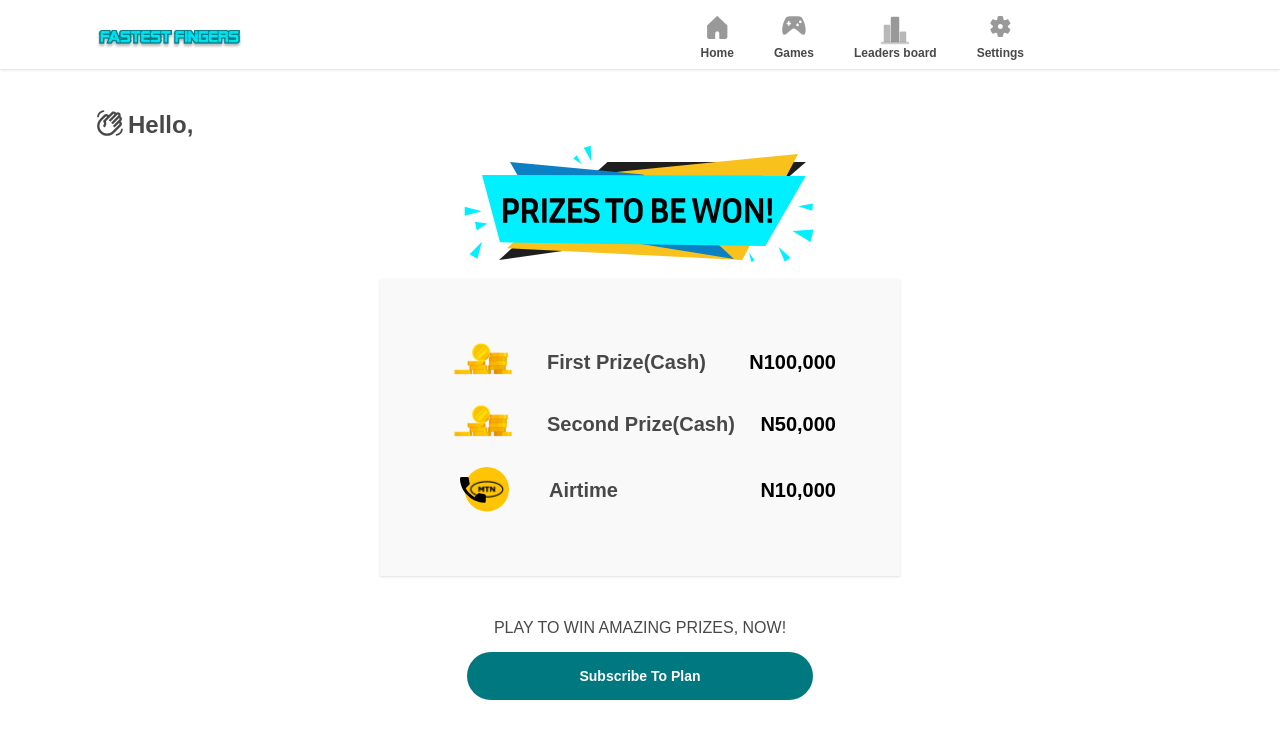
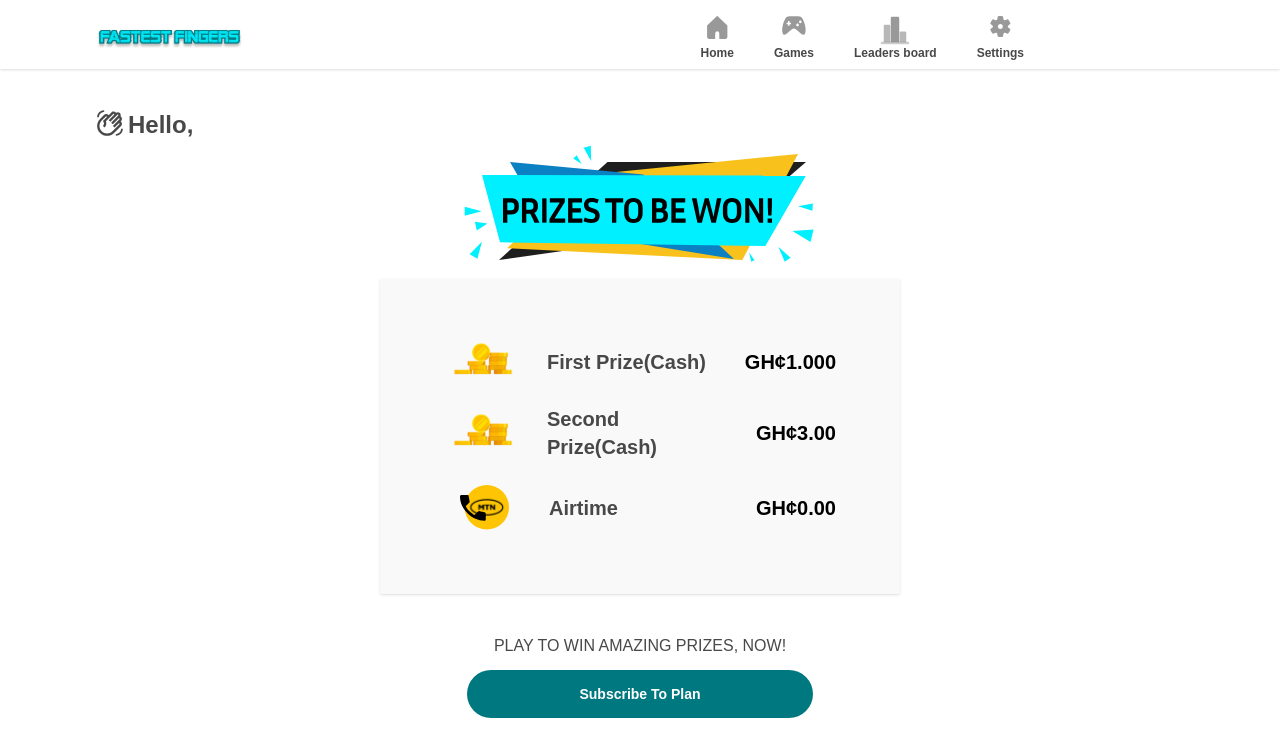
Before and after one commit to Yellowdot-Africa/Fastest_Fingers, a React (Vite) app: page /subscribe in a window 1280 px wide. Shown: the top 756 px of the page. Built offline with nearby package versions, Linux system fonts and the light colour scheme; a web font is replaced by a local one.

Commit message:
change currency and remove date from leaderboard

```diff
--- a/src/components/Play.tsx
+++ b/src/components/Play.tsx
@@ -177,7 +177,7 @@ const Play: React.FC<{ onClose: () => void }> = ({ onClose }) => {
 
                         <div className="mb-4 text-sm flex gap-2 px-4 sm:px-10">
                             <button
-                                className="bg-[#53d3dd] text-white p-2 rounded-lg"
+                                className="bg-[#002B2DB2] text-white p-2 rounded-lg"
                                 onClick={() => setHintUsed(true)}
                             >
                                 Show Hint
--- a/src/components/modals/ErrorModal.tsx
+++ b/src/components/modals/ErrorModal.tsx
@@ -9,7 +9,7 @@ const ErrorModal: React.FC<ModalProps> = ({ isVisible, message, onClose }) => {
   if (!isVisible) return null;
 
   const handleGotItClick = () => {
-    if (message && (message.includes("400") || message.toLowerCase().includes("no active subscription"))) {
+    if (message && (message.includes("400") || message.toLowerCase().includes("currently not subscribed to fastest finger"))) {
         navigate("/subscribe");
     } else {
         onClose();
--- a/src/components/modals/SubscribeModal.tsx
+++ b/src/components/modals/SubscribeModal.tsx
@@ -14,8 +14,8 @@ const SubscribeModal: React.FC<ModalProps> = ({ isVisible, onClose }) => {
           <span className="">Subscribe to a plan to proceed</span>
           <label htmlFor="select" className="block mt-4 text-left text-xs text-ffgray/70">Select Subscription Plan</label>
           <select id="select" className="mb-4 mt-1 w-full py-3 px-4 border border-[#00F0FF] rounded-3xl">
-            <option value="0.5">GHC 0.50 /day</option>
-            <option value="3">GHC 3 /week</option>
+            <option value="0.5">GH¢ 0.50 /day</option>
+            <option value="3">GH¢ 3 /week</option>
             {/* <option value="100">N100/Day</option>
             <option value="200">N200/Day</option> */}
           </select>
--- a/src/components/modals/WinningModal.tsx
+++ b/src/components/modals/WinningModal.tsx
@@ -27,11 +27,11 @@ const WinningModal: React.FC<WinningModalProps> = ({ isVisible, onPlayAgain, onG
 
     return (
         <div className="fixed inset-0 bg-black bg-opacity-50 flex items-center justify-center z-50">
-            <div className="bg-white p-8 py-14 rounded shadow-lg relative md:w-[444px] mx-6">
+            <div className="bg-white p-8 py-10 rounded shadow-lg relative md:w-[444px] mx-6">
                 <div className="mx-auto text-center text-ffgray relative">
                     {/* <button onClick={onClose} className="absolute font-light -top-1 right-14 text-2xl">×</button> */}
-                    <span>Congratulations</span>
-                    <p className="my-3 text-center italic">{message}</p>
+
+                    <p className="mb-3 text-center italic text-lg">{message}</p>
                     <p className='text-ffgray/70 font-bold'>Time: <span className='text-teal'>{formatTime(timeUsed)}</span></p>
                     <FFButton text="Play Again" className="md:w-5/6" onClick={handlePlayAgain} />
                     <FFButton text="Home" variant='outlined' className="md:w-5/6 border border-teal text-[#007880]"onClick={onGoHome}  />
--- a/src/pages/Home.tsx
+++ b/src/pages/Home.tsx
@@ -40,17 +40,17 @@ const Home: React.FC = () => {
               <div className="flex items-center justify-between md:space-x-6">
                 <img src="/images/coins.svg" alt="coins image" />
                 <p className="w-full">First Prize(Cash)</p>
-                <p className="text-black">N100,000</p>
+                <p className="text-black">GH¢1.000 </p>
               </div>
               <div className="flex items-center justify-between md:space-x-6">
                 <img src="/images/coins.svg" alt="coins image" />
                 <p className="w-full">Second Prize(Cash)</p>
-                <p className="text-black">N50,000</p>
+                <p className="text-black">GH¢3.00 </p>
               </div>
               <div className="flex items-center justify-between md:space-x-6">
                 <img className="mx-4" src="/images/airtime.svg" alt="coins image" />
                 <p className="w-full">Airtime</p>
-                <p className="text-black">N10,000</p>
+                <p className="text-black">GH¢0.5 </p>
               </div>
             </div>
 
--- a/src/pages/Leaderboard.tsx
+++ b/src/pages/Leaderboard.tsx
@@ -13,17 +13,17 @@ const Leaderboard: React.FC = () => {
     const [leaderboardData, setLeaderboardData] = useState<LeaderboardEntry[]>([]);
     const [error, setError] = useState<string>('');
 
-    const monthNames = [
-        'January', 'February', 'March', 'April', 'May', 'June',
-        'July', 'August', 'September', 'October', 'November', 'December'
-    ];
+    // const monthNames = [
+    //     'January', 'February', 'March', 'April', 'May', 'June',
+    //     'July', 'August', 'September', 'October', 'November', 'December'
+    // ];
 
-    const getCurrentMonth = () => {
-        const currentDate = new Date();
-        return monthNames[currentDate.getMonth()];
-    };
+    // const getCurrentMonth = () => {
+    //     const currentDate = new Date();
+    //     return monthNames[currentDate.getMonth()];
+    // };
 
-    const [selectedMonth, setSelectedMonth] = useState<string>(getCurrentMonth());
+    // const [selectedMonth, setSelectedMonth] = useState<string>(getCurrentMonth());
 
     useEffect(() => {
         const fetchData = async () => {
@@ -56,7 +56,7 @@ const Leaderboard: React.FC = () => {
                     <h1 className="">Leaderboard</h1>
                 </div>
 
-                <select
+                {/* <select
                     className="py-2 px-0 cursor-pointer text-teal font-bold md:text-lg"
                     name='selectedMonth'
                     title='selectedMonth'
@@ -66,7 +66,7 @@ const Leaderboard: React.FC = () => {
                     {monthNames.map((month, index) => (
                         <option key={index} value={month}>{month}</option>
                     ))}
-                </select>
+                </select> */}
             </div>
             {leaderboardData.length === 0 ? (
                 <div className='text-center mt-10'>
@@ -87,7 +87,7 @@ const Leaderboard: React.FC = () => {
                         ))}
                     </div>
                     <div className='mt-32'>
-                        <div className="text-center bg-teal/20 p-2 w-max mx-auto text-lg mb-8">Top 3 Performers for {selectedMonth}</div>
+                        <div className="text-center bg-teal/20 p-2 w-max mx-auto text-lg mb-8">Top 3 Performers </div>
                         {leaderboardData.slice(3).map((entry, index) => (
                             <div key={index} className="flex justify-between items-center my-6 mt-10">
                                 <div className='md:text-xl italic'>{entry.position}. {entry.msisdn}</div>
--- a/src/pages/Settings.tsx
+++ b/src/pages/Settings.tsx
@@ -43,7 +43,7 @@ interface SubscriptionEntry {
 
     const subscriptionData: SubscriptionEntry[] = Array.from({ length: 50 }, (_, i) => ({
         id: i + 1,
-        plan: "N20/Day",
+        plan: "GH¢0.50/day",
         date: "02/07/2024"
     }));
     const [currentPage, setCurrentPage] = useState(1);
--- a/src/pages/Subcribe.tsx
+++ b/src/pages/Subcribe.tsx
@@ -26,17 +26,17 @@ const Subscribe: React.FC = () => {
             <div className="flex items-center justify-between md:space-x-6">
               <img src="/images/coins.svg" alt="coins image" />
               <p className="w-full">First Prize(Cash)</p>
-              <p className="text-black">N100,000</p>
+              <p className="text-black">GH¢1.000</p>
             </div>
             <div className="flex items-center justify-between md:space-x-6">
               <img src="/images/coins.svg" alt="coins image" />
               <p className="w-full">Second Prize(Cash)</p>
-              <p className="text-black">N50,000</p>
+              <p className="text-black">GH¢3.00</p>
             </div>
             <div className="flex items-center justify-between md:space-x-6">
               <img className="mx-4" src="/images/airtime.svg" alt="coins image" />
               <p className="w-full">Airtime</p>
-              <p className="text-black">N10,000</p>
+              <p className="text-black">GH¢0.00</p>
             </div>
           </div>
 
```
